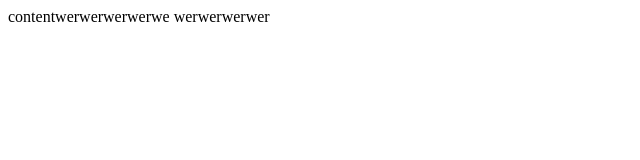
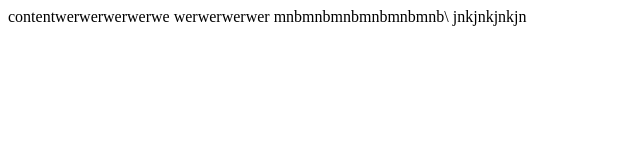
Before and after one commit to Ptyca/4-mergaite, a plain HTML site: page index.html in a window 1280 px wide. Shown: the whole page, without its empty margins (0-640 px from the left). Drawn offline with Linux system fonts and the light colour scheme.

Commit message:
merg su notes

```diff
--- a/index.html
+++ b/index.html
@@ -8,5 +8,7 @@
 </head>
 <body>
     contentwerwerwerwerwe werwerwerwer
+    mnbmnbmnbmnbmnbmnb\
+    jnkjnkjnkjn
 </body>
 </html>
```
Also changed, not shown: 1 other file.
